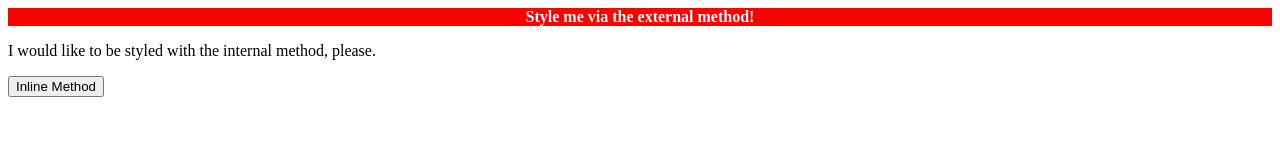
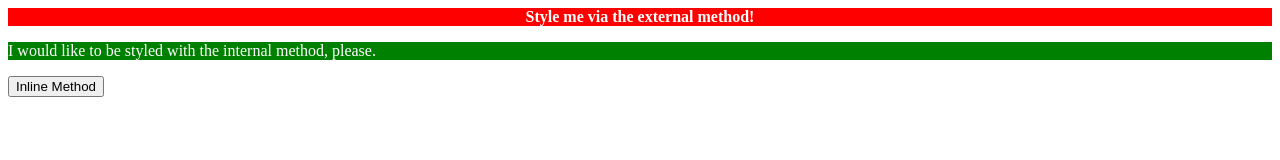
Before and after one commit to enchendo/css-exercises, a plain HTML site: page index.html in a window 1280 px wide. Drawn offline with Linux system fonts and the light colour scheme.

Commit message:
add internal style

```diff
--- a/index.html
+++ b/index.html
@@ -1,6 +1,15 @@
 <!DOCTYPE html>
 <html lang="en">
   <head>
+    <style>
+        p {
+            color: white;
+            background-color: green;
+            font-size: 18;
+
+        }
+
+    </style>
     <link rel="stylesheet" href="styles.css" />
     <meta charset="UTF-8">
     <meta http-equiv="X-UA-Compatible" content="IE=edge">
```
